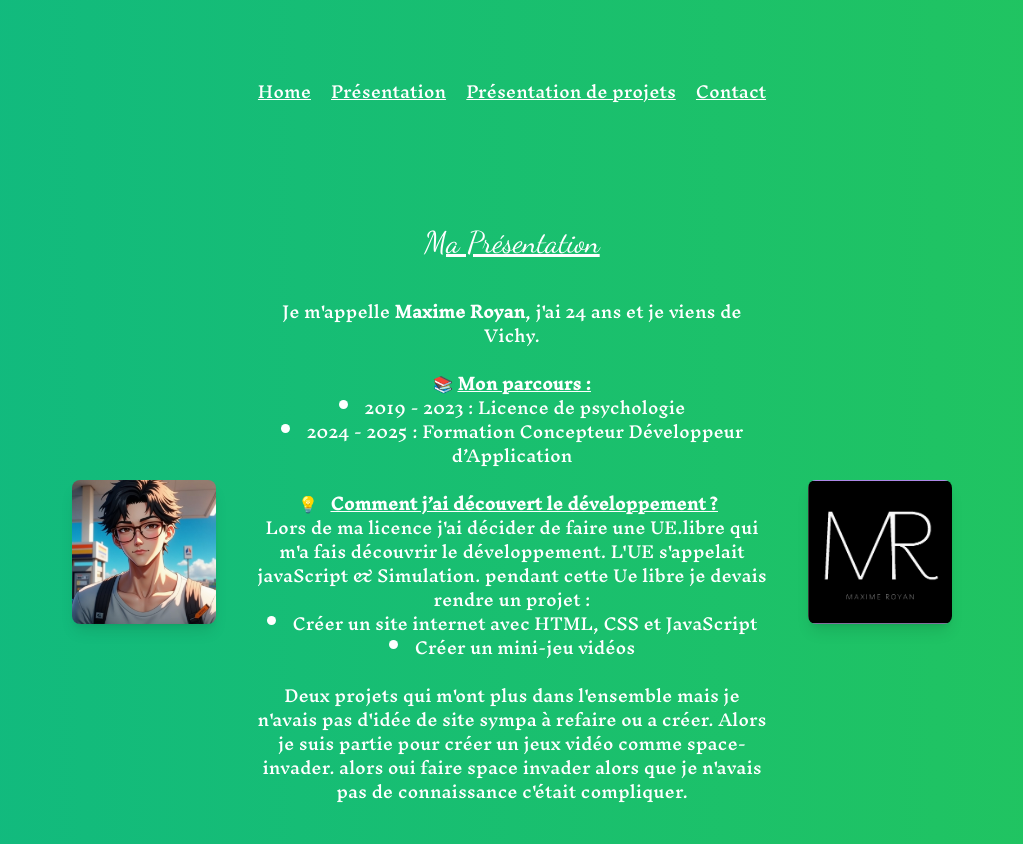
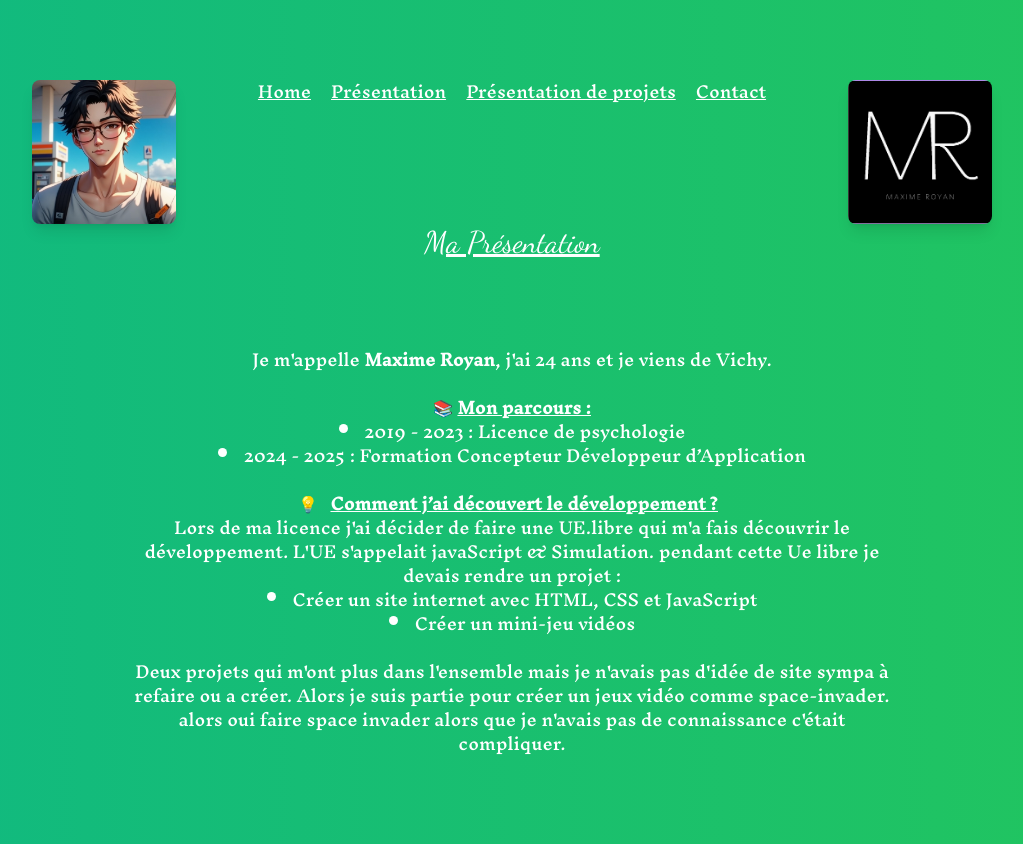
Before and after one commit to emixam113/portfolio-react, a React (Vite) app: page /presentation in a window 1280 px wide. Shown: the whole page, without its empty margins (128-1151 px from the left). Built offline with nearby package versions, Linux system fonts and the light colour scheme.

Commit message:
replace pictures

```diff
--- a/src/pages/Présentation.jsx
+++ b/src/pages/Présentation.jsx
@@ -6,16 +6,16 @@ function Presentation() {
       <h1 className="capitalize font-DancingScript text-3xl underline text-white mb-10">
         Ma Présentation
       </h1>
-      <div className="flex items-center justify-center gap-10">
+      <div className="flex items-center justify-center gap-10 py-12 px-6">
         {/* Image de gauche */}
         <img
           src="/photo_portfolio.jpg"
           alt="Photo de Maxime"
-          className="h-36 w-36 rounded-lg shadow-lg"
+          className="h-36 w-36 absolute left-40 top-20 rounded-lg shadow-lg"
         />
 
        {/* Texte au centre */}
-<p className="font-InknutAntiqua text-white max-w-lg text-center">
+<p className="font-InknutAntiqua max-w-3xl text-white mx-auto">
   Je m'appelle <strong>Maxime Royan</strong>, j'ai 24 ans et je viens de Vichy.
   <br />
   <br />
@@ -41,7 +41,7 @@ function Presentation() {
         <img
           src="/logo.png" // Remplace par le bon chemin d'image
           alt="Logo de Maxime"
-          className="h-36 w-36 rounded-lg shadow-lg"
+          className="h-36 w-36 absolute top-20 right-40 shadow-lg rounded-lg"
         />
       </div>
     </section>
```
